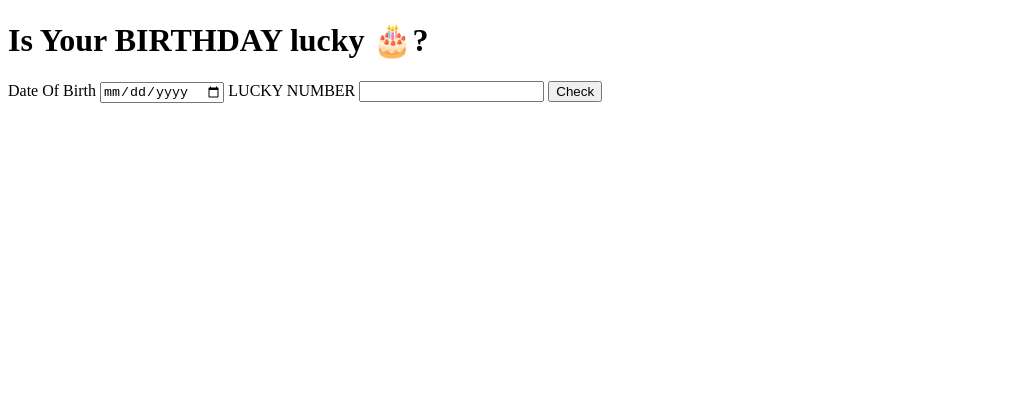
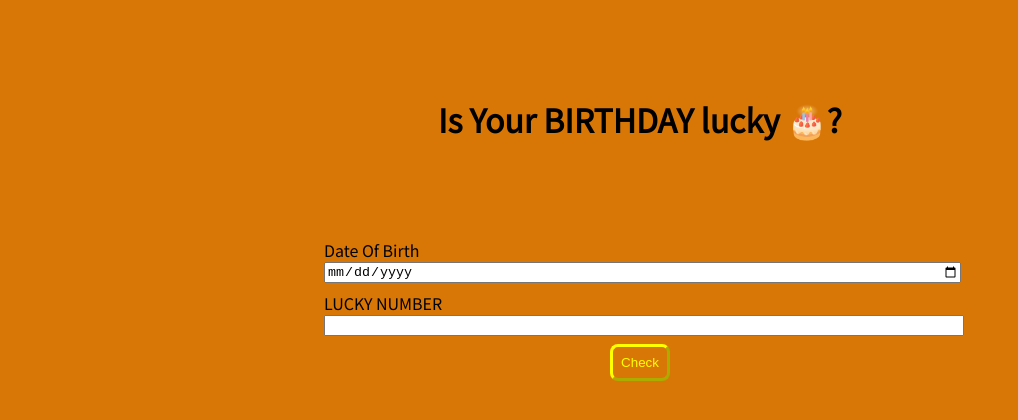
Before and after one commit to tanishk15sharma/Is-your-BDAY-lucky--, a plain HTML site: page index.html in a window 1280 px wide. Shown: the whole page, without its empty margins (0-1018 px from the left). Drawn offline with Linux system fonts and the light colour scheme.

Commit message:
added-style
now,i have added some basic style to it .

```diff
--- a/index.html
+++ b/index.html
@@ -5,6 +5,8 @@
     <meta http-equiv="X-UA-Compatible" content="IE=edge">
     <meta name="viewport" content="width=device-width, initial-scale=1.0">
     <title>BDAY bang </title>
+    <link href="style.css"
+    rel="stylesheet" type="text/css" />
 </head>
 <body>
     <h1>Is Your BIRTHDAY lucky 🎂?</h1>
--- a/style.css
+++ b/style.css
@@ -0,0 +1,41 @@
+@import url('https://fonts.googleapis.com/css2?family=Assistant&family=Noto+Sans+JP:wght@300;400&display=swap');
+
+body {
+    background-color: #D97706;
+    color: #FCD34D
+    font-family: 'Assistant', sans-serif;
+font-family: 'Noto Sans JP', sans-serif;
+
+}
+
+h1 {
+    text-align: center;
+    margin: 6rem;
+}
+
+.container {
+    width: 50%;
+    margin: auto;
+}
+
+input,
+lable {
+    display: block;
+
+}
+input
+{
+    margin-bottom: 0.5rem;
+    width: 100%;
+}
+#check-number {
+    display: block;
+    margin-top: 1rem;
+    margin: auto;
+    background:transparent;
+    color: yellow;
+    border-color: yellow;
+    border-width: medium;
+    padding: 0.5rem;
+    border-radius: 0.5rem;
+}
```
